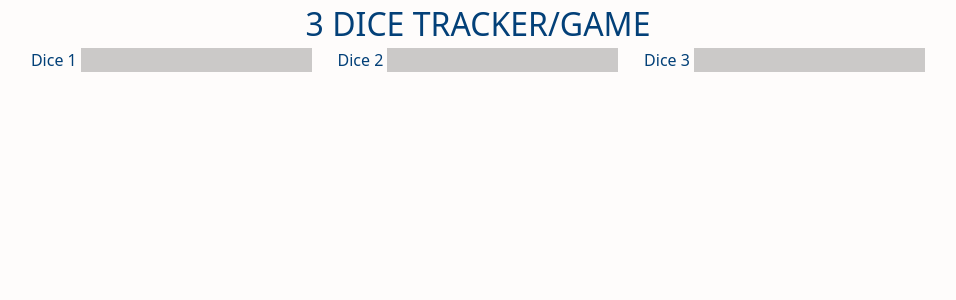
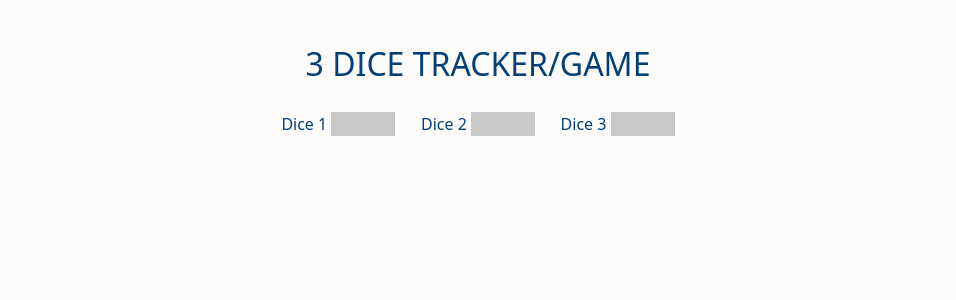
Before and after one commit to RawPanda19/Wine-Drinkers-WebApp, a SvelteKit app: page /dices/threedices in a window 1280 px wide. Shown: the top 300 px of the page, without its empty margins (162-1118 px from the left). Built offline with nearby package versions, Linux system fonts and the light colour scheme.

Commit message:
feat(threedices):  #5 Made a DiceInput component

```diff
--- a/src/app.css
+++ b/src/app.css
@@ -3,6 +3,15 @@
 @tailwind utilities;
 
 @layer base {
+    body {
+        @apply flex;
+        @apply flex-col;
+        @apply justify-center;
+        @apply items-center;
+        @apply gap-[3vh];
+        @apply pt-[5vh];
+    }
+
     h1 {
         @apply uppercase;
         @apply text-[2rem];
--- /dev/null
+++ b/src/components/DiceInput.svelte
@@ -0,0 +1,12 @@
+<script>
+    export let diceCount;
+</script>
+
+<form class="flex flex-row flex-wrap gap-[2vw] ">
+    {#each Array(diceCount) as _, i}
+        <label>
+            Dice {i + 1}
+            <input name="dice_{i + 1}" type="number" class="max-w-[5vw]">
+        </label>
+    {/each}
+</form>
--- a/src/routes/+page.svelte
+++ b/src/routes/+page.svelte
@@ -1,4 +1,3 @@
-<div class="flex flex-col gap-[3vh]">
 <div class="flex flex-row justify-center">
     <h1>Personal Projects WebApp</h1>
 </div>
@@ -26,4 +25,3 @@
         <li><a href="dices">Dice games</a></li>
     </ul>
 </div>
-</div>
--- a/src/routes/dices/threedices/+page.svelte
+++ b/src/routes/dices/threedices/+page.svelte
@@ -1,20 +1,7 @@
-<div class="flex flex-col justify-start items-center">
-    <h1>3 Dice Tracker/Game</h1>
+<script>
+    import DiceInput from "../../../components/DiceInput.svelte";
+</script>    <h1>3 Dice Tracker/Game</h1>
 
     <div id="tracker" class="flex flex-col gap-[3vh]">
-        <form id="tracker_input" class="flex flex-row gap-[2vw]">
-            <label>
-                Dice 1
-                <input name="dice_one" type="number">
-            </label>
-            <label>
-                Dice 2
-                <input name="dice_two" type="number">
-            </label>
-            <label>
-                Dice 3
-                <input name="dice_three" type="number">
-            </label>
-        </form>
+        <DiceInput diceCount={3}/>
     </div>
-</div>
```
Lines whose indentation alone changed are shown as unchanged.
